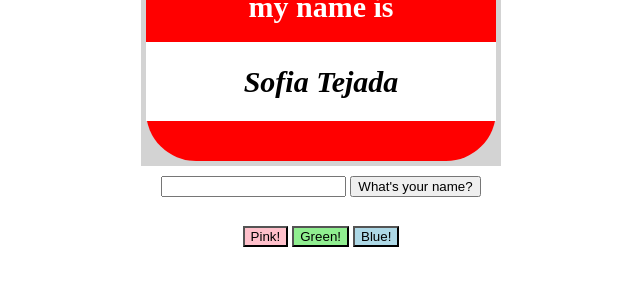
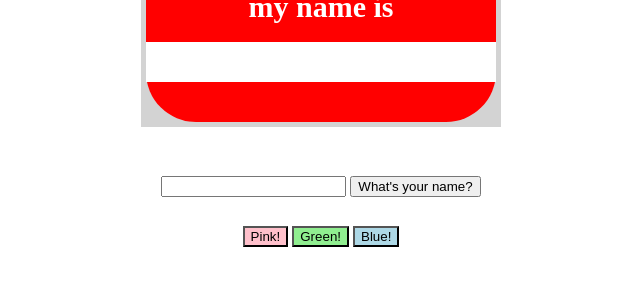
Before and after one commit to sofiatejada/lab-02a-name-tag, a plain HTML site: page index.html in a window 1280 px wide. Shown: the part 82-368 px from the top of the page, without its empty margins (319-959 px from the left). Drawn offline with Linux system fonts and the light colour scheme.

Commit message:
remove name

```diff
--- a/index.html
+++ b/index.html
@@ -15,7 +15,7 @@
 
 
         <section class="name-front">
-           <em id='name-to-change'>Sofia Tejada</em>
+           <em id='name-to-change'></em>
         </section>
         </section>
     </main>
```
